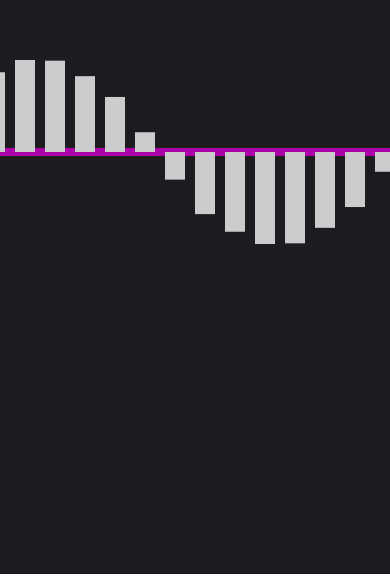
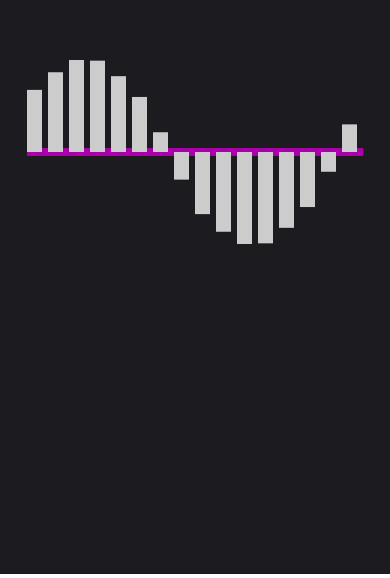
Before and after one commit to michaelrehman/sine_grapher, a website with bundled scripts: page index.html in a window 390 px wide. Shown: the part 270-848 px from the top of the page. Built offline with nearby package versions, Linux system fonts and the light colour scheme.

Commit message:
Mobile friendly

```diff
--- a/index.html
+++ b/index.html
@@ -8,6 +8,6 @@
 </head>
 <body>
     <canvas></canvas>
-    <script src="./main.js" type="module"></script>
+    <script src="./src/main.js" type="module"></script>
 </body>
 </html>
--- a/constants.js
+++ b/src/constants.js
@@ -19,27 +19,27 @@ export const RADIANS = Object.freeze([
     5 * Math.PI / 3,
     7 * Math.PI / 4,
     11 * Math.PI / 6,
-]);
+]); // length = 16
 
 /**
  * The amount of bars to draw onto the canvas.
  */
-export const BAR_AMOUNT = 16;
+export const BAR_AMOUNT = RADIANS.length;
 
 /**
  * The width of each Bar object in pixels.
  */
-export const BAR_WIDTH = 20;
+export const BAR_WIDTH = 15;
 
 /**
  * The scalar used to provide space
  * between each Bar object on the canvas.
  */
-export const BAR_GAP_SCALAR = 1.5;
+export const BAR_GAP_SCALAR = 1.4;
 
 /**
- * The amount of space between
- * each bar on the canvas.
+ * The amount of space between the
+ * leftmost side of two bars on the canvas.
  */
 export const BAR_GAP = BAR_WIDTH * BAR_GAP_SCALAR;
 
@@ -64,3 +64,8 @@ export const HEIGHT_THRESHOLD = 0.1;
  * The fill color to use for the bars.
  */
 export const FILL_COLOR = '#cccccc';
+
+/**
+ * Represents the width of RADIANS.length bar gaps.
+ */
+export const CYCLE_WIDTH = BAR_GAP * RADIANS.length;
--- a/main.js
+++ b/src/main.js
@@ -1,5 +1,8 @@
-import { Bar } from './models/Bar.js';
-import { RADIANS, BAR_WIDTH, BAR_GAP, BAR_HEIGHT_SCALER, BAR_AMOUNT, GROW_FRAMES, HEIGHT_THRESHOLD, FILL_COLOR } from './constants.js';
+import { Bar } from '../models/Bar.js';
+import {
+    RADIANS, BAR_WIDTH, BAR_GAP, BAR_HEIGHT_SCALER, BAR_AMOUNT,
+    GROW_FRAMES, HEIGHT_THRESHOLD, FILL_COLOR, CYCLE_WIDTH
+} from './constants.js';
 
 // Javadoc comments are used to provide Intellisense for VSCode.
 
@@ -10,18 +13,8 @@ const ctx = canvas.getContext('2d');
 let canvasCenterX = undefined;
 let canvasCenterY = undefined;
 
-/**
- * Resizes the canvas to match the window dimensions.
- */
-const resize = () => {
-    canvas.width = window.innerWidth;
-    canvas.height = window.innerHeight;
-    canvasCenterX = canvas.width / 2;
-    canvasCenterY = canvas.height / 2;
-};
-
-resize(); // inital resize
-window.addEventListener('resize', resize);
+let cyclesThatCanFit = undefined;
+let bars = null;
 
 /**
  * Creates a mapping of all values on the unit
@@ -65,10 +58,22 @@ const makeSinBars = (amount) => {
 };
 
 /**
- * The Bar objects to be drawn
- * and animated onto the canvas.
+ * Resizes the canvas to match the window dimensions.
  */
-const BARS = Object.freeze(makeSinBars(BAR_AMOUNT * 3));
+const resize = () => {
+    // canvas width
+    canvas.width = window.innerWidth;
+    canvas.height = window.innerHeight;
+    // canvas center
+    canvasCenterX = canvas.width / 2;
+    canvasCenterY = canvas.height / 2;
+    // bar cycles
+    cyclesThatCanFit = Math.floor(canvas.width / CYCLE_WIDTH) || 1;
+    bars = Object.freeze(makeSinBars(BAR_AMOUNT * cyclesThatCanFit));
+};
+
+resize(); // inital resize
+window.addEventListener('resize', resize);
 
 /**
  * This method calls the grow
@@ -76,8 +81,7 @@ const BARS = Object.freeze(makeSinBars(BAR_AMOUNT * 3));
  * @param {number} framesToGrowIn the number of frames to reach nextHeight by
  */
 const growBars = (framesToGrowIn) => {
-    BARS.forEach((bar) => {
-        // console.log(bar.nextHeight, bar.height, framesToGrowIn);
+    bars.forEach((bar) => {
         const growAmount = (bar.nextHeight - bar.height) / framesToGrowIn;
         bar.grow(growAmount);
     });
@@ -86,7 +90,7 @@ const growBars = (framesToGrowIn) => {
 /**
  * Sets the Bar objects' nextHeight property.
  *
- * Because BARS.indexOf(bar.height) does not work,
+ * Because bars.indexOf(bar.height) does not work,
  * this method works be setting the nextHeight value
  * of bars to the left bar's nextHeight. The leftmost
  * bar's nextHeight is set to the nextHeight value of the
@@ -97,11 +101,11 @@ const growBars = (framesToGrowIn) => {
  * This gives the illusion of the bars moving right.
  */
 const shift = () => {
-    const rightMostBarHeight = BARS[BARS.length - 1].nextHeight;
-    for (let i = BARS.length - 1; i > 0; i--) {
-        BARS[i].nextHeight = BARS[i - 1].nextHeight;
+    const rightMostBarHeight = bars[bars.length - 1].nextHeight;
+    for (let i = bars.length - 1; i > 0; i--) {
+        bars[i].nextHeight = bars[i - 1].nextHeight;
     } // for
-    BARS[0].nextHeight = rightMostBarHeight;
+    bars[0].nextHeight = rightMostBarHeight;
 };
 
 /**
@@ -109,8 +113,8 @@ const shift = () => {
  * scales with the amount of bars.
  */
 const drawBaseLine = () => {
-    const start = canvasCenterX + (0 - BARS.length / 2) * BAR_GAP;
-    const end = canvasCenterX + (BARS.length - BARS.length / 2) * BAR_GAP;
+    const start = canvasCenterX + (0 - bars.length / 2) * BAR_GAP;
+    const end = canvasCenterX + (bars.length - bars.length / 2) * BAR_GAP;
     ctx.beginPath();
     ctx.moveTo(start, canvasCenterY);
     ctx.lineTo(end, canvasCenterY);
@@ -128,17 +132,17 @@ const update = () => {
     drawBaseLine();
 
     let allReachedNextHeight = true;
-    BARS.forEach((bar, i) => {
+    bars.forEach((bar, i) => {
         // Multiply by (i - BARS.length / 2) so that each
         // new bar starts at a new location depending on its index.
         // I.e., If i is less than the middle index, it
         // moves (i - BARS.length / 2) bar gaps to the left;
         // the same applies if i is greater,
         // but it will move right instead.
-        const barGap = (i - BARS.length / 2) * BAR_GAP;
+        const offset = (i - bars.length / 2) * BAR_GAP;
 
         // Draw the bar onto the canvas
-        const x = canvasCenterX + barGap;
+        const x = canvasCenterX + offset;
         const y = canvasCenterY;
         ctx.fillStyle = FILL_COLOR;
         ctx.fillRect(x, y, BAR_WIDTH, bar.height * BAR_HEIGHT_SCALER);
```
